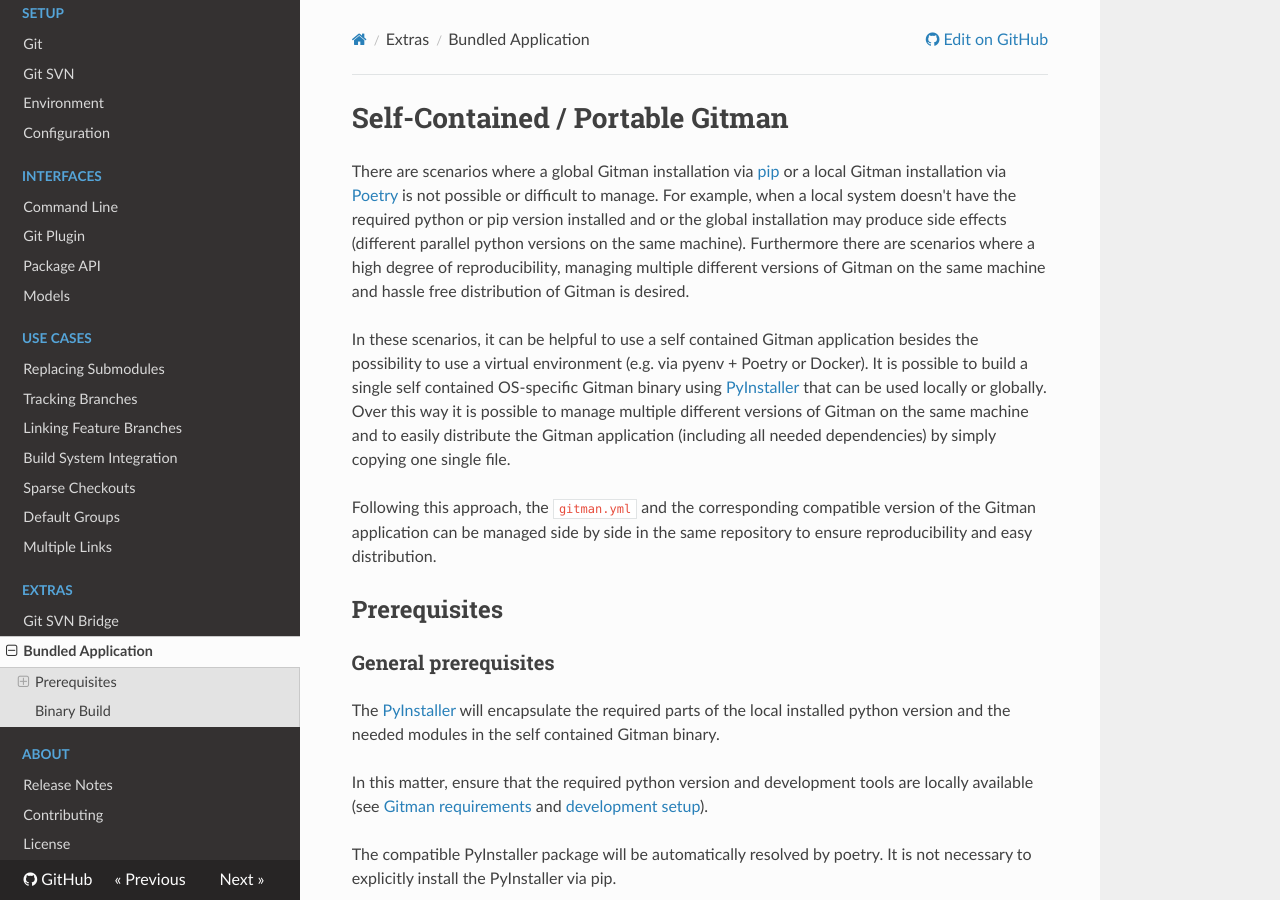
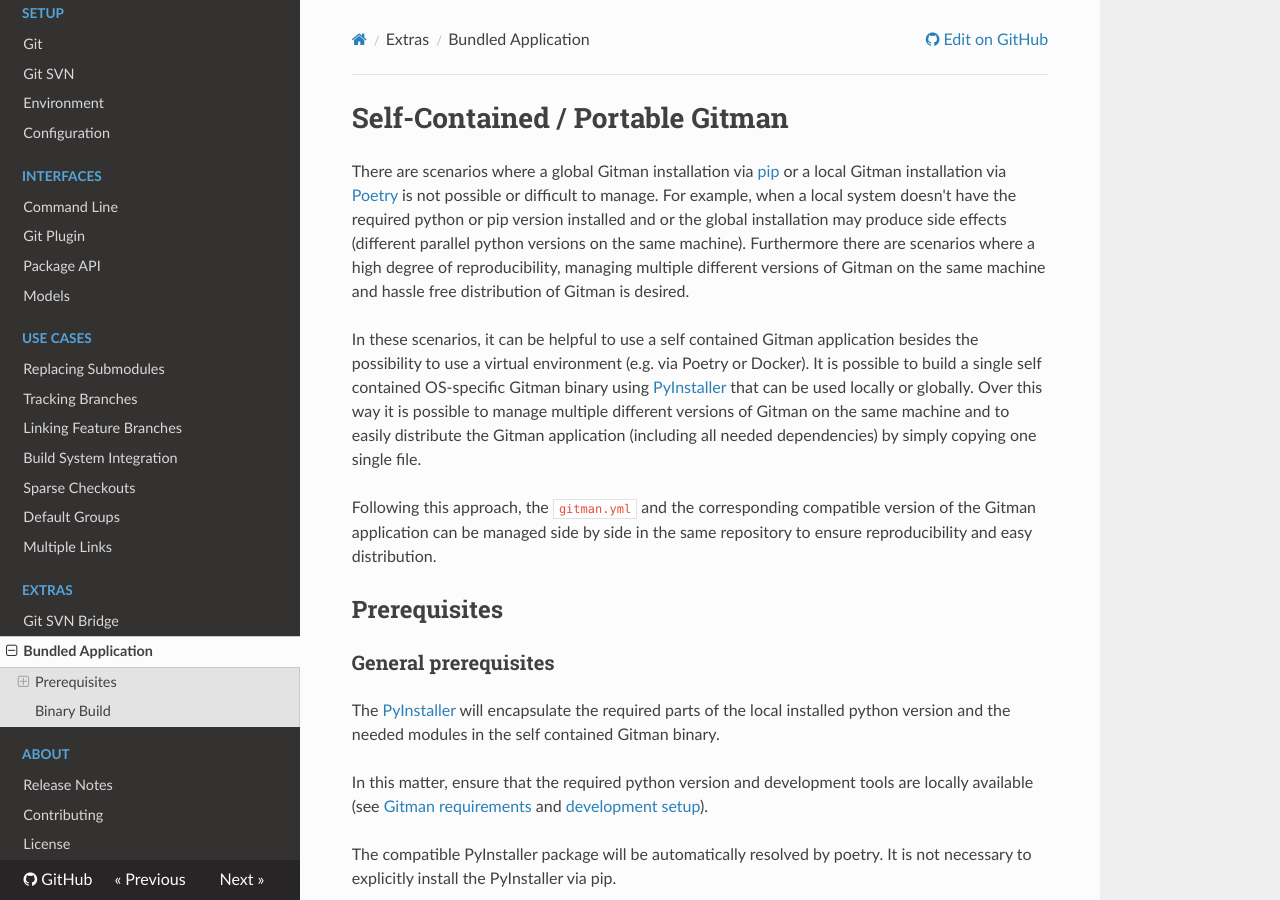
Before and after one commit to jacebrowning/gitman, an MkDocs documentation site: the page built from docs/extras/bundled-application.md, in a window 1280 px wide and 900 px high. Built offline with MkDocs 1.6.1, drawn with Linux system fonts in a browser that asks for light colours; nearby versions of some CDN libraries.

```diff
--- a/docs/extras/bundled-application.md
+++ b/docs/extras/bundled-application.md
@@ -4,7 +4,7 @@
 For example, when a local system doesn't have the required python or pip version installed and or the global installation may produce side effects (different parallel python versions on the same machine).
 Furthermore there are scenarios where a high degree of reproducibility, managing multiple different versions of Gitman on the same machine and hassle free distribution of Gitman is desired.
 
-In these scenarios, it can be helpful to use a self contained Gitman application besides the possibility to use a virtual environment (e.g. via pyenv + Poetry or Docker).
+In these scenarios, it can be helpful to use a self contained Gitman application besides the possibility to use a virtual environment (e.g. via Poetry or Docker).
 It is possible to build a single self contained OS-specific Gitman binary using [PyInstaller](https://www.pyinstaller.org/) that can be used locally or globally.
 Over this way it is possible to manage multiple different versions of Gitman on the same machine and to easily distribute the Gitman application (including all needed dependencies) by simply copying one single file.
 
```
Also changed, not shown: CONTRIBUTING.md (+2 -2 lines), 2 other files.
